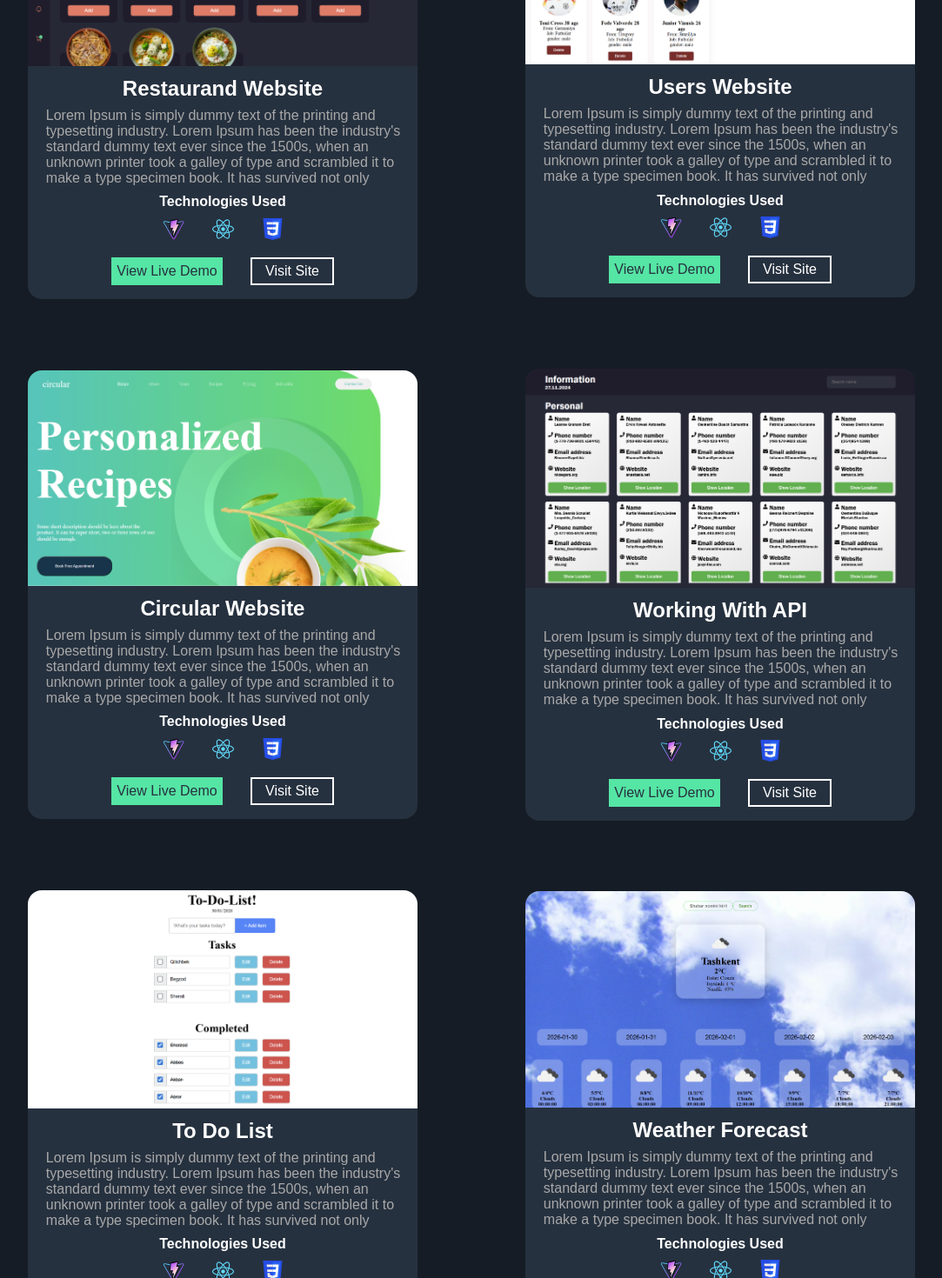
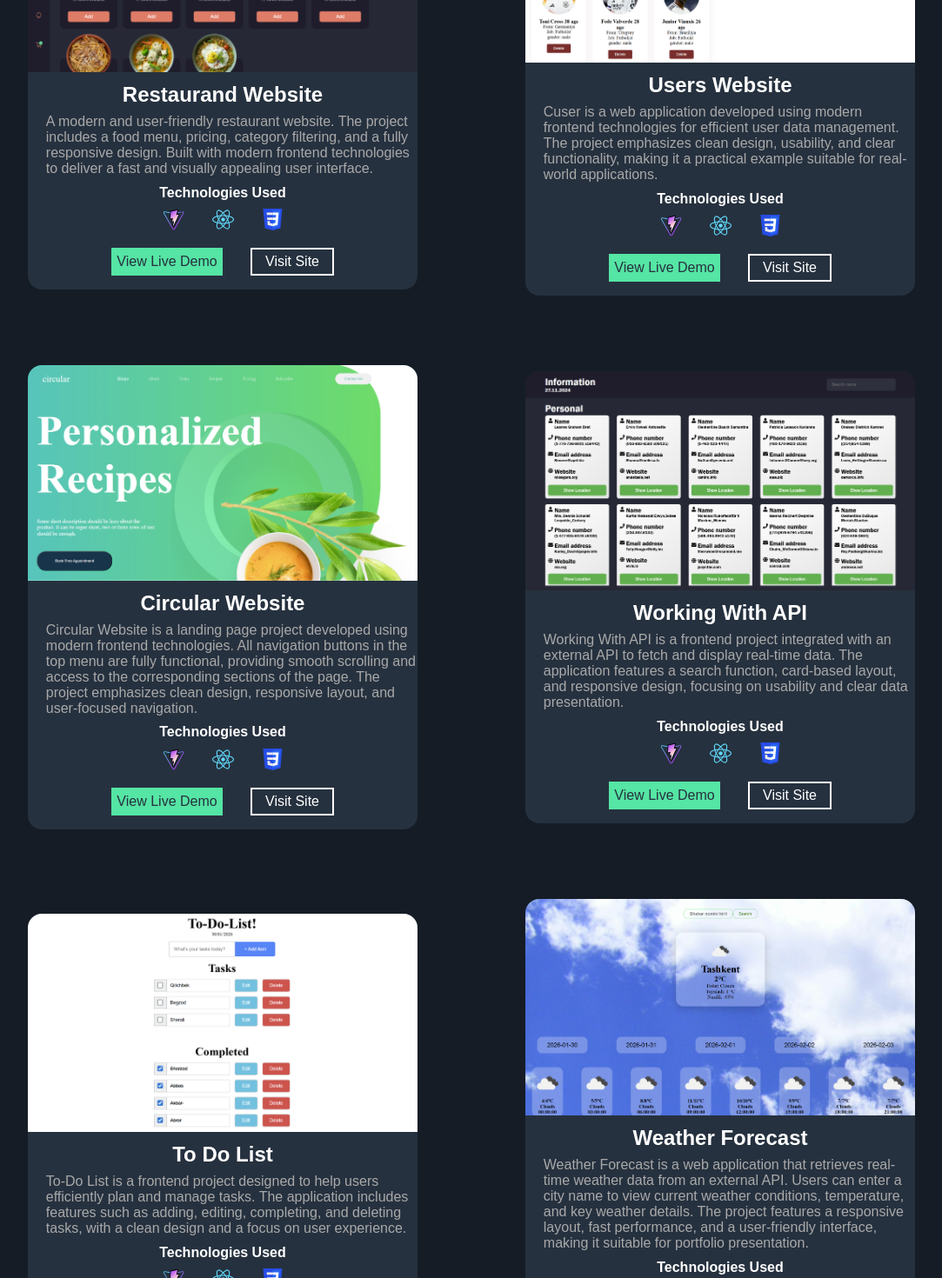
Before and after one commit to MukhriddinToshboyev/Portfoliyo, a React (Vite) app: page / in a window 1280 px wide. Shown: the part 2040-3510 px from the top of the page at 87% size, without its empty margins (98-1181 px from the left). Built offline with nearby package versions, Linux system fonts and the light colour scheme.

Commit message:
New information has been added to the projects component.

```diff
--- a/src/Projects/index.jsx
+++ b/src/Projects/index.jsx
@@ -22,12 +22,10 @@ function Projects() {
             <div className="Projects_section_text">
               <h2 className="Projects_section_name"> Restaurand Website</h2>
               <p className="Projects_section_title">
-                {" "}
-                Lorem Ipsum is simply dummy text of the printing and typesetting
-                industry. Lorem Ipsum has been the industry's standard dummy
-                text ever since the 1500s, when an unknown printer took a galley
-                of type and scrambled it to make a type specimen book. It has
-                survived not only{" "}
+                A modern and user-friendly restaurant website. The project
+                includes a food menu, pricing, category filtering, and a fully
+                responsive design. Built with modern frontend technologies to
+                deliver a fast and visually appealing user interface.
               </p>
               <h1 className="Projects_section_techno"> Technologies Used </h1>
               <ul className="Projects_section_icons">
@@ -163,12 +161,11 @@ function Projects() {
             <div className="Projects_section_text">
               <h2 className="Projects_section_name"> Users Website</h2>
               <p className="Projects_section_title">
-                {" "}
-                Lorem Ipsum is simply dummy text of the printing and typesetting
-                industry. Lorem Ipsum has been the industry's standard dummy
-                text ever since the 1500s, when an unknown printer took a galley
-                of type and scrambled it to make a type specimen book. It has
-                survived not only{" "}
+                Cuser is a web application developed using modern frontend
+                technologies for efficient user data management. The project
+                emphasizes clean design, usability, and clear functionality,
+                making it a practical example suitable for real-world
+                applications.
               </p>
               <h1 className="Projects_section_techno"> Technologies Used </h1>
               <ul className="Projects_section_icons">
@@ -304,12 +301,12 @@ function Projects() {
             <div className="Projects_section_text">
               <h2 className="Projects_section_name"> Circular Website</h2>
               <p className="Projects_section_title">
-                {" "}
-                Lorem Ipsum is simply dummy text of the printing and typesetting
-                industry. Lorem Ipsum has been the industry's standard dummy
-                text ever since the 1500s, when an unknown printer took a galley
-                of type and scrambled it to make a type specimen book. It has
-                survived not only{" "}
+                Circular Website is a landing page project developed using
+                modern frontend technologies. All navigation buttons in the top
+                menu are fully functional, providing smooth scrolling and access
+                to the corresponding sections of the page. The project
+                emphasizes clean design, responsive layout, and user-focused
+                navigation.
               </p>
               <h1 className="Projects_section_techno"> Technologies Used </h1>
               <ul className="Projects_section_icons">
@@ -445,12 +442,11 @@ function Projects() {
             <div className="Projects_section_text">
               <h2 className="Projects_section_name"> Working With API </h2>
               <p className="Projects_section_title">
-                {" "}
-                Lorem Ipsum is simply dummy text of the printing and typesetting
-                industry. Lorem Ipsum has been the industry's standard dummy
-                text ever since the 1500s, when an unknown printer took a galley
-                of type and scrambled it to make a type specimen book. It has
-                survived not only{" "}
+                Working With API is a frontend project integrated with an
+                external API to fetch and display real-time data. The
+                application features a search function, card-based layout, and
+                responsive design, focusing on usability and clear data
+                presentation.
               </p>
               <h1 className="Projects_section_techno"> Technologies Used </h1>
               <ul className="Projects_section_icons">
@@ -586,12 +582,10 @@ function Projects() {
             <div className="Projects_section_text">
               <h2 className="Projects_section_name"> To Do List </h2>
               <p className="Projects_section_title">
-                {" "}
-                Lorem Ipsum is simply dummy text of the printing and typesetting
-                industry. Lorem Ipsum has been the industry's standard dummy
-                text ever since the 1500s, when an unknown printer took a galley
-                of type and scrambled it to make a type specimen book. It has
-                survived not only{" "}
+                To-Do List is a frontend project designed to help users
+                efficiently plan and manage tasks. The application includes
+                features such as adding, editing, completing, and deleting
+                tasks, with a clean design and a focus on user experience.
               </p>
               <h1 className="Projects_section_techno"> Technologies Used </h1>
               <ul className="Projects_section_icons">
@@ -727,12 +721,12 @@ function Projects() {
             <div className="Projects_section_text">
               <h2 className="Projects_section_name"> Weather Forecast </h2>
               <p className="Projects_section_title">
-                {" "}
-                Lorem Ipsum is simply dummy text of the printing and typesetting
-                industry. Lorem Ipsum has been the industry's standard dummy
-                text ever since the 1500s, when an unknown printer took a galley
-                of type and scrambled it to make a type specimen book. It has
-                survived not only{" "}
+                Weather Forecast is a web application that retrieves real-time
+                weather data from an external API. Users can enter a city name
+                to view current weather conditions, temperature, and key weather
+                details. The project features a responsive layout, fast
+                performance, and a user-friendly interface, making it suitable
+                for portfolio presentation.
               </p>
               <h1 className="Projects_section_techno"> Technologies Used </h1>
               <ul className="Projects_section_icons">
```
